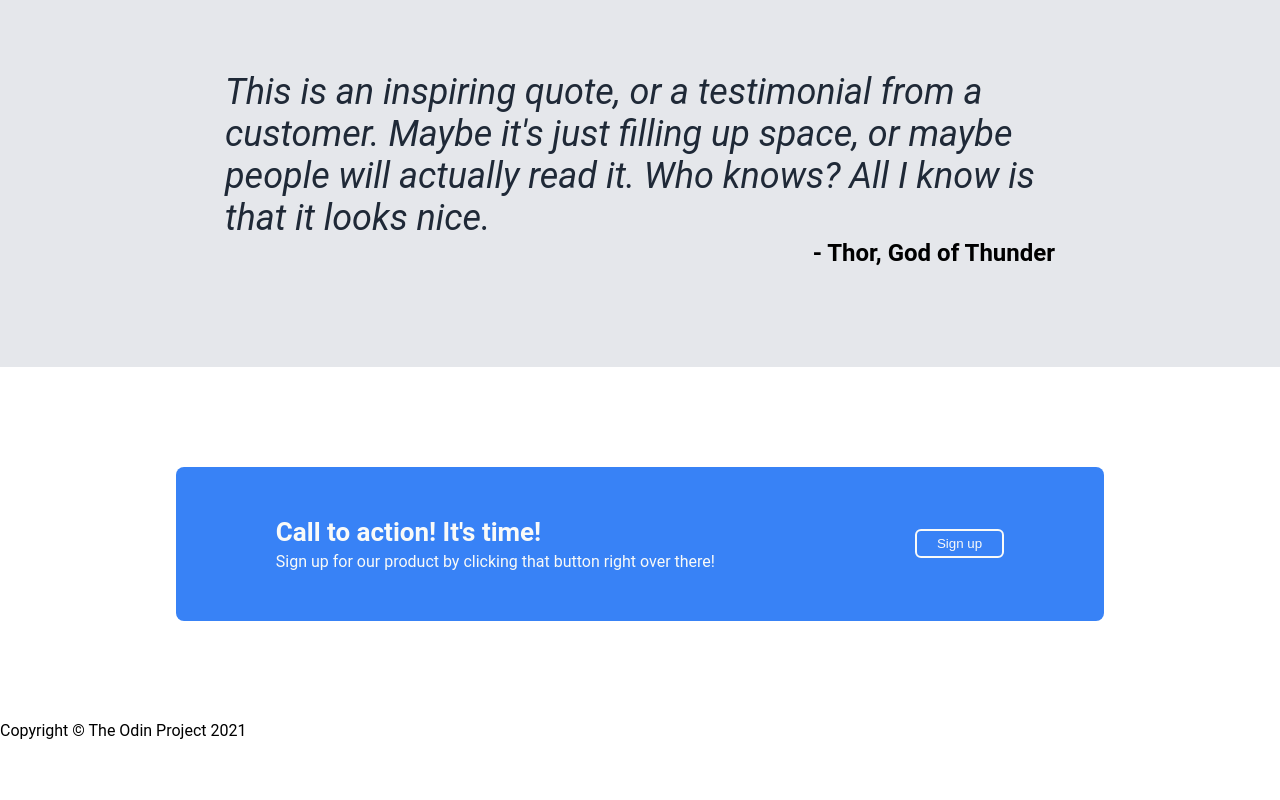
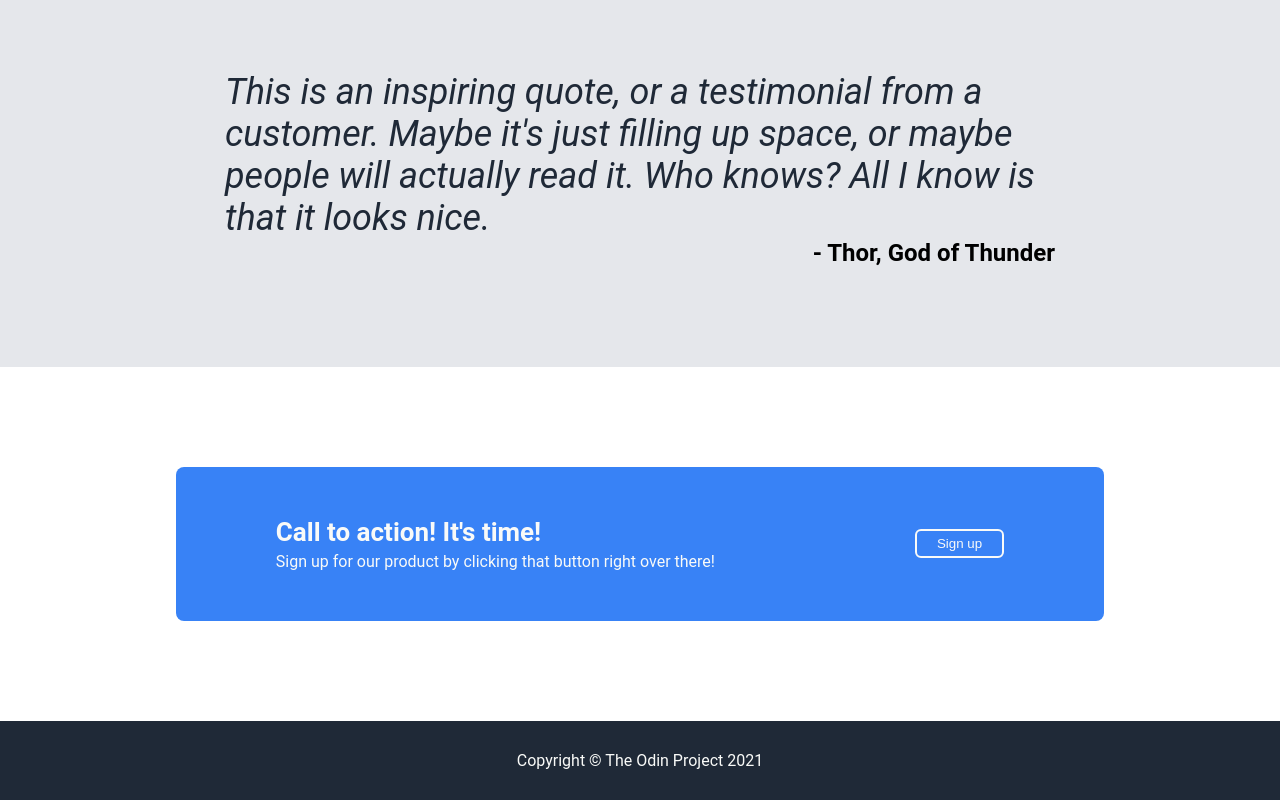
Before and after one commit to jax-01/odin-website, a plain HTML site: page index.html in a window 1280 px wide. Shown: the part 990-1790 px from the top of the page. Before the commit the page ends 1730 px from the top, so only its background shows below. Drawn offline with Linux system fonts and the light colour scheme.

Commit message:
Add style for footer

```diff
--- a/styles.css
+++ b/styles.css
@@ -125,6 +125,14 @@ body {
     border: 2px solid #F9FAF8;
 }
 
+.footer {
+    display: flex;
+    justify-content: center;
+    color: #F9FAF8;
+    background: #1F2937;
+    padding: 30px;
+}
+
 button {
     background: #3882F6;
     border-radius: 6px;
```
